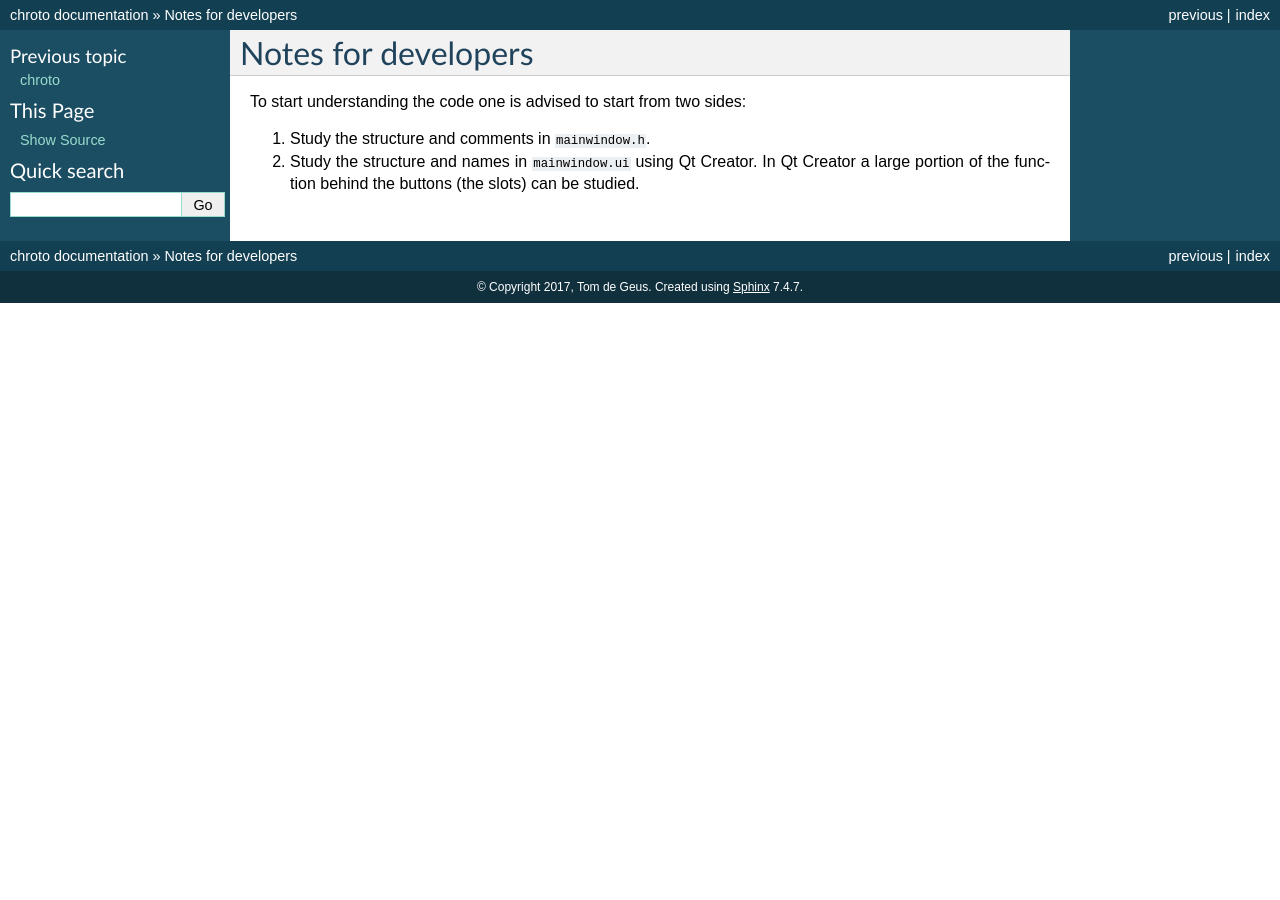
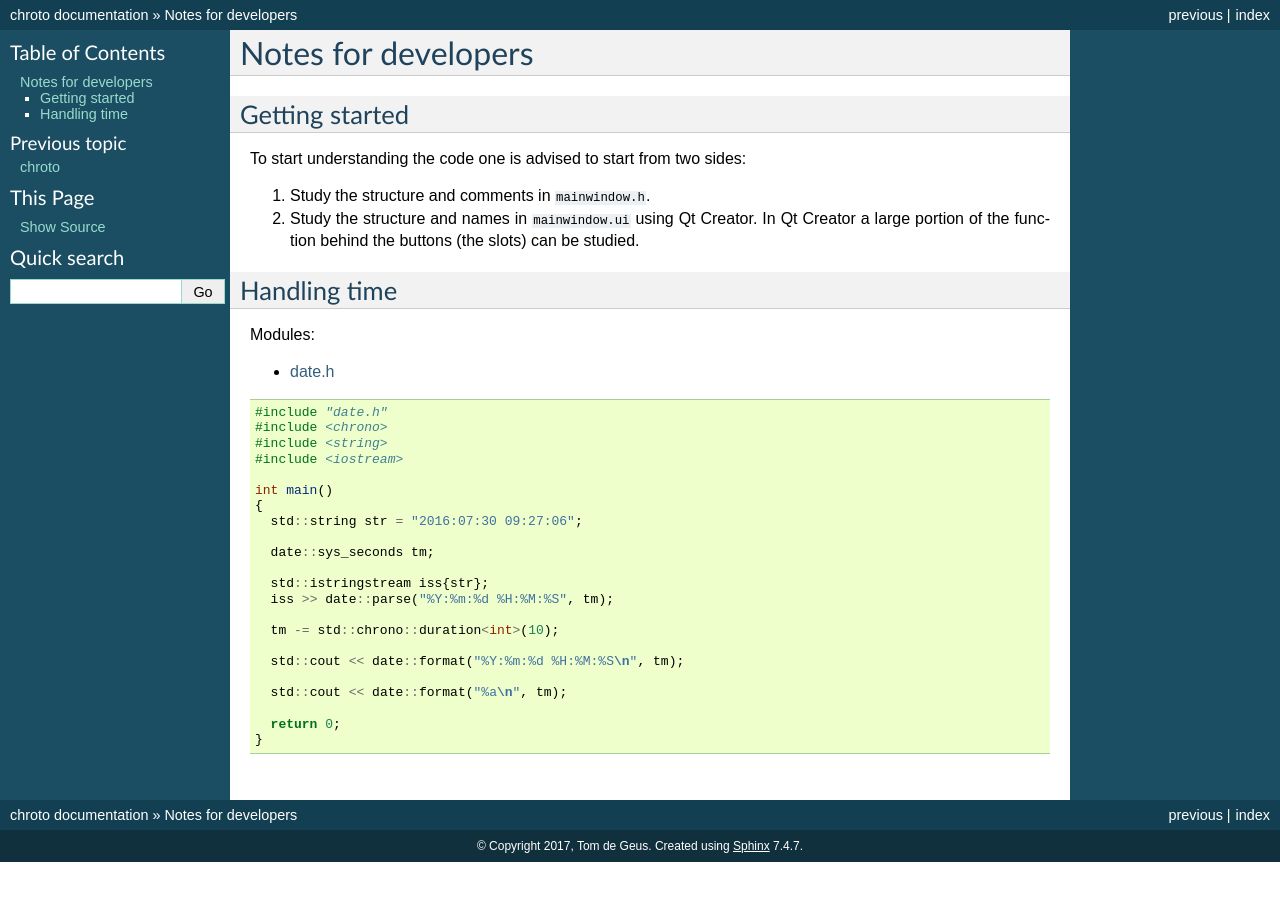
Before and after one commit to tdegeus/chroto, a Sphinx documentation site: the page built from docs/develop.rst, in a window 1280 px wide. Built offline with Sphinx 7.4.7, drawn with Linux system fonts in a browser that asks for light colours; formulas are drawn with MathJax 3.

Commit message:
Switched to chrono/date for the time

```diff
--- a/docs/develop.rst
+++ b/docs/develop.rst
@@ -2,9 +2,45 @@
 ********************
 Notes for developers
 ********************
+
+Getting started
+===============
 
 To start understanding the code one is advised to start from two sides:
 
 1.  Study the structure and comments in ``mainwindow.h``.
 
 2.  Study the structure and names in ``mainwindow.ui`` using Qt Creator. In Qt Creator a large portion of the function behind the buttons (the slots) can be studied.
+
+
+Handling time
+=============
+
+Modules:
+
+*   `date.h <https://howardhinnant.github.io/date/date.html>`_
+
+.. code-block:: cpp
+
+  #include "date.h"
+  #include <chrono>
+  #include <string>
+  #include <iostream>
+
+  int main()
+  {
+    std::string str = "2016:07:30 09:27:06";
+
+    date::sys_seconds tm;
+
+    std::istringstream iss{str};
+    iss >> date::parse("%Y:%m:%d %H:%M:%S", tm);
+
+    tm -= std::chrono::duration<int>(10);
+
+    std::cout << date::format("%Y:%m:%d %H:%M:%S\n", tm);
+
+    std::cout << date::format("%a\n", tm);
+
+    return 0;
+  }
```
Also changed, not shown: 3 other files.
